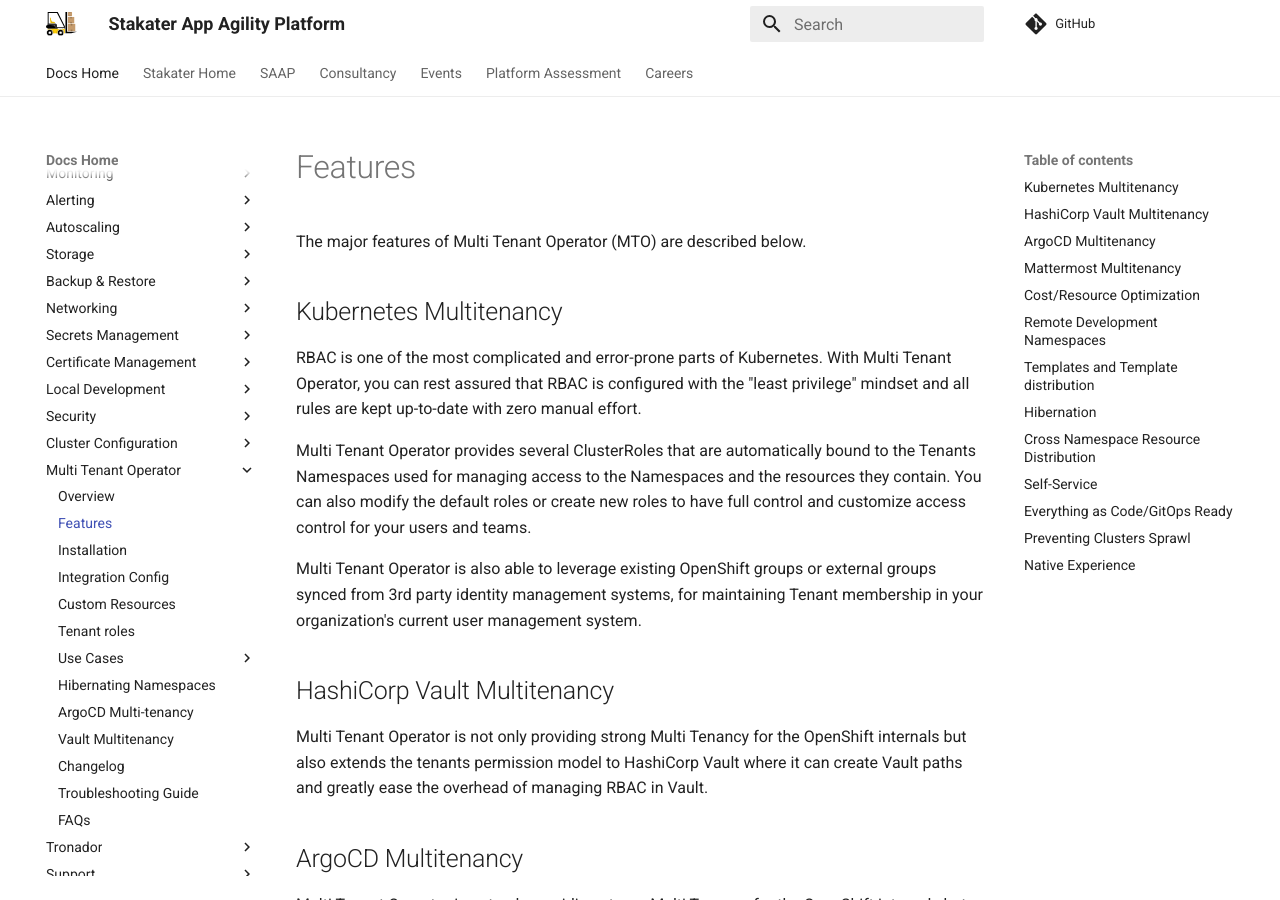
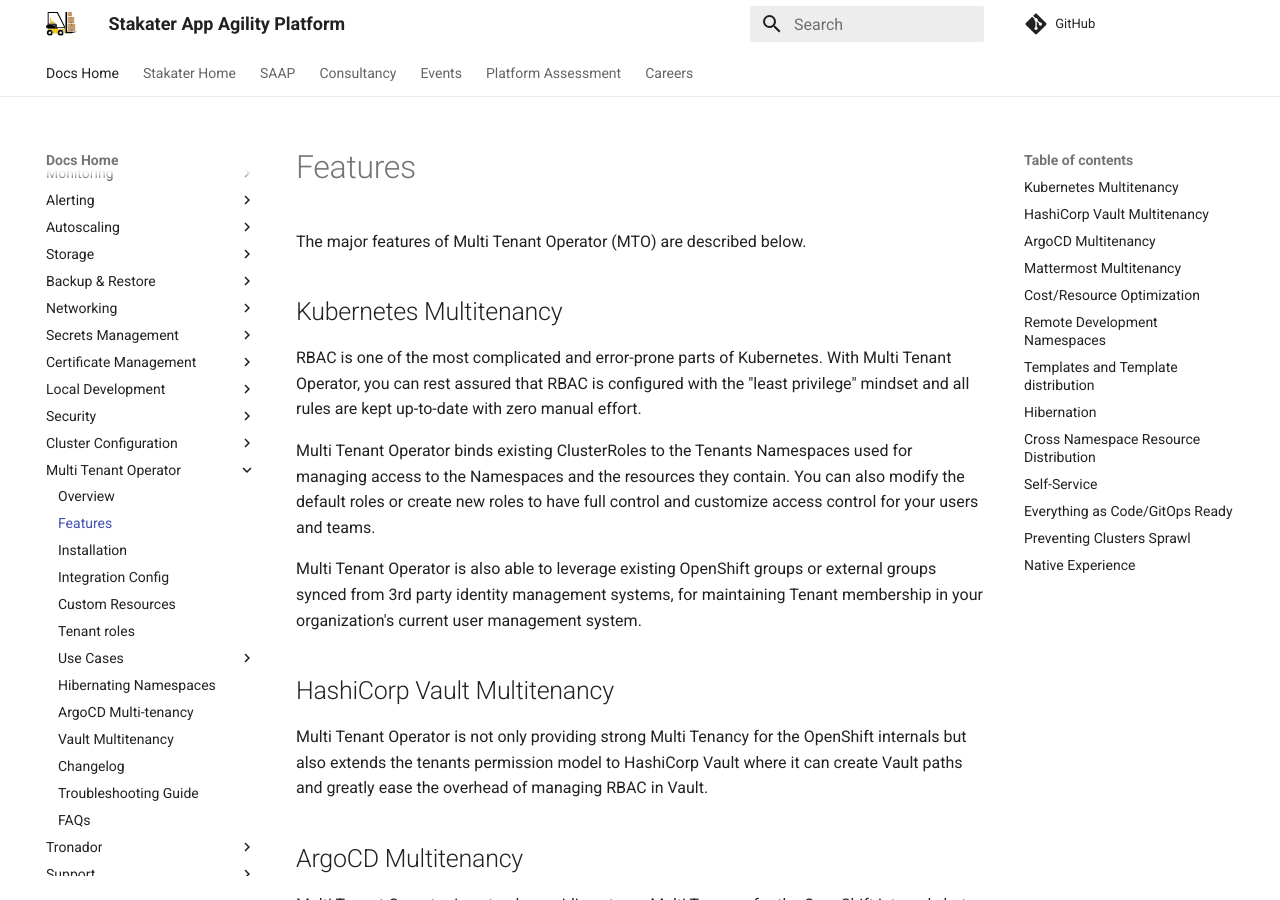
Before and after one commit to stakater/stakater-docs, an MkDocs documentation site: the page built from docs/content/sre/multi-tenant-operator/features.md, in a window 1280 px wide and 900 px high. Built offline with MkDocs 1.6.1 and Material for MkDocs 9.7.7, drawn with Linux system fonts in a browser that asks for light colours; comment, search, counter and statistics services are not loaded.

Commit message:
clarification

```diff
--- a/docs/content/sre/multi-tenant-operator/features.md
+++ b/docs/content/sre/multi-tenant-operator/features.md
@@ -6,7 +6,7 @@ The major features of Multi Tenant Operator (MTO) are described below.
 
 RBAC is one of the most complicated and error-prone parts of Kubernetes. With Multi Tenant Operator, you can rest assured that RBAC is configured with the "least privilege" mindset and all rules are kept up-to-date with zero manual effort.
 
-Multi Tenant Operator provides several ClusterRoles that are automatically bound to the Tenants Namespaces used for managing access to the Namespaces and the resources they contain. You can also modify  the default roles or create new roles to have full control and customize access control for your users and teams.
+Multi Tenant Operator binds existing ClusterRoles to the Tenants Namespaces used for managing access to the Namespaces and the resources they contain. You can also modify the default roles or create new roles to have full control and customize access control for your users and teams.
 
 Multi Tenant Operator is also able to leverage existing OpenShift groups or external groups synced from 3rd party identity management systems, for maintaining Tenant membership in your organization's current user management system.
 
```
